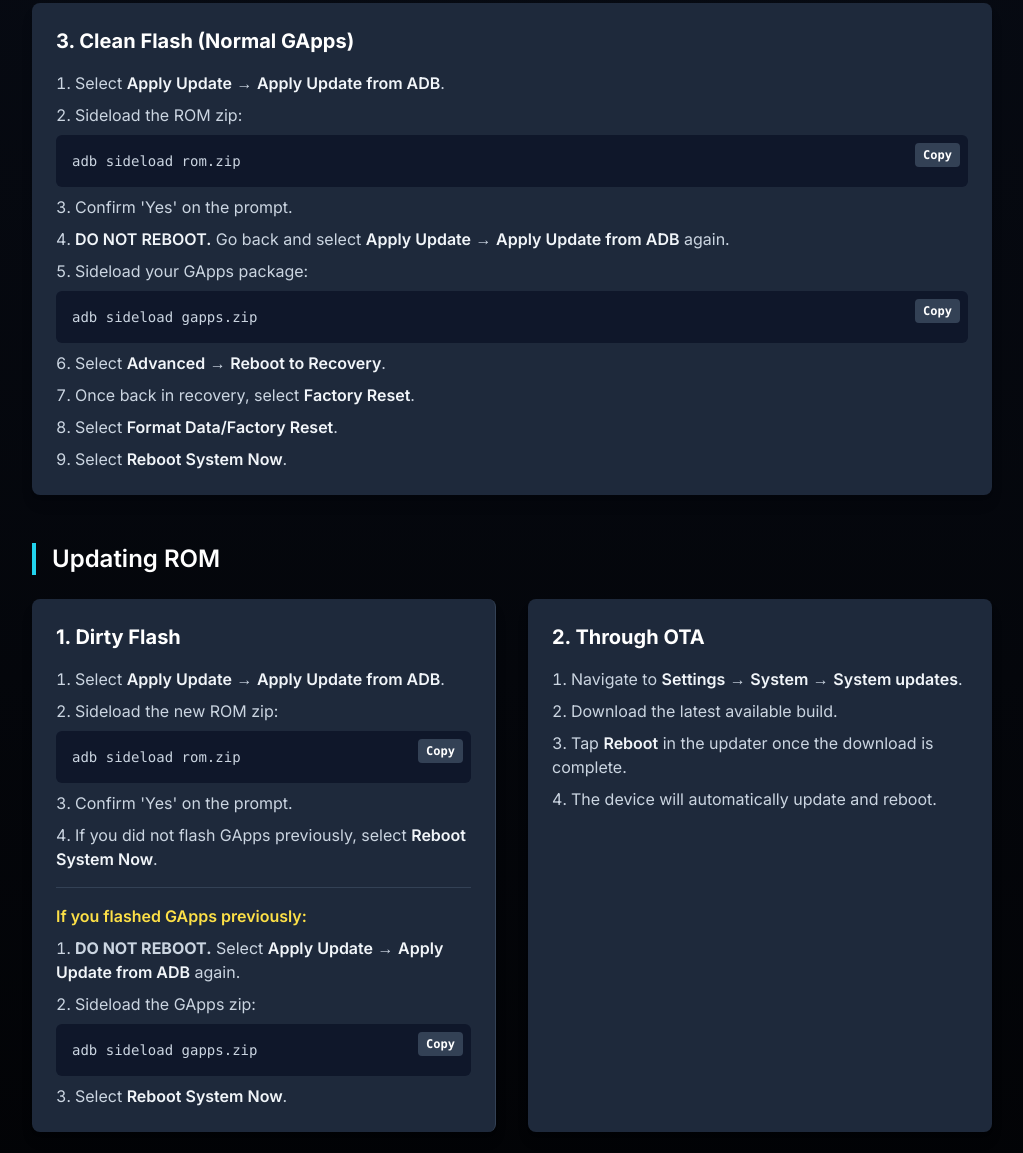
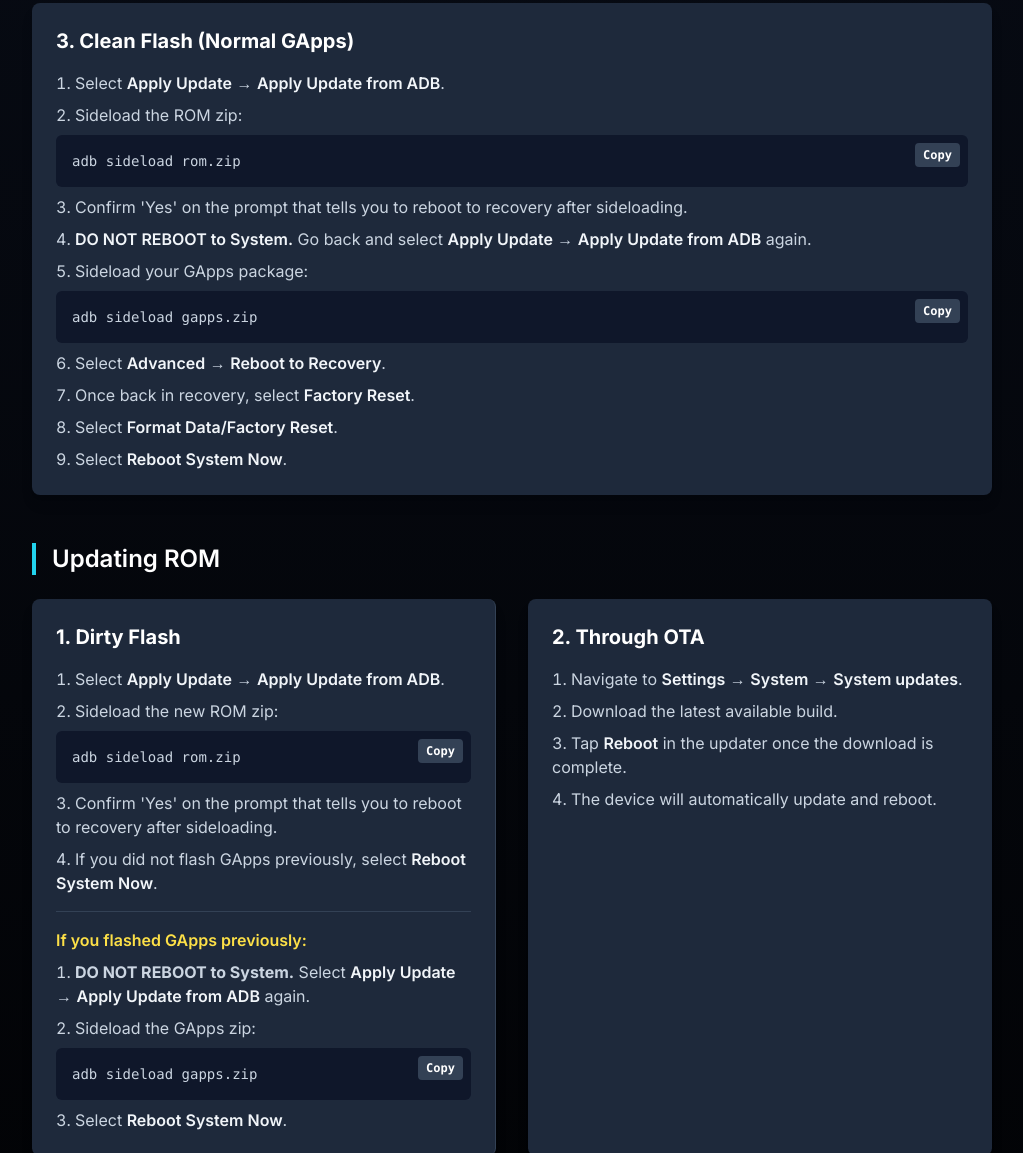
Before and after one commit to Karan-Frost/flashing-guide-veux, a plain HTML site: page index.html in a window 1280 px wide. Shown: the part 2408-3561 px from the top of the page, without its empty margins (128-1151 px from the left). Drawn offline with nearby package versions, Linux system fonts and the light colour scheme.

Commit message:
Simplify instructions

```diff
--- a/index.html
+++ b/index.html
@@ -114,7 +114,7 @@
                             <li>Select <span class="font-semibold text-slate-100">Apply Update</span> &rarr; <span class="font-semibold text-slate-100">Apply Update from ADB</span>.</li>
                             <li>On your PC, run:</li>
                             <pre class="bg-slate-900 rounded-md p-4 text-sm relative my-2"><code class="text-slate-300">adb sideload rom.zip</code><button class="copy-btn absolute top-2 right-2 bg-slate-700 hover:bg-slate-600 text-white text-xs font-semibold py-1 px-2 rounded">Copy</button></pre>
-                            <li>Confirm 'Yes' on the prompt after sideloading.</li>
+                            <li>Confirm 'Yes' on the prompt that tells you to reboot to recovery after sideloading.</li>
                             <li>Select <span class="font-semibold text-slate-100">Factory Reset</span>.</li>
                             <li>Select <span class="font-semibold text-slate-100">Format Data/Factory Reset</span>.</li>
                             <li>Select <span class="font-semibold text-slate-100">Reboot System Now</span>.</li>
@@ -126,7 +126,7 @@
                         <h3 class="text-xl font-bold text-white mb-4">2. Clean Flash (Sandbox GApps)</h3>
                         <p class="mb-4">Follow steps 1-6 from the <span class="font-semibold text-slate-100">Clean Flash (Vanilla)</span> method above.</p>
                         <ol class="list-decimal list-inside space-y-2" start="7">
-                            <li>After rebooting, download and install the <a href="https://github.com/GrapheneOS/AppStore/releases" target="_blank" class="text-cyan-400 hover:text-cyan-300 underline">GrapheneOS App Store</a>.</li>
+                            <li>After rebooting to system, download and install the <a href="https://github.com/GrapheneOS/AppStore/releases" target="_blank" class="text-cyan-400 hover:text-cyan-300 underline">GrapheneOS App Store</a>.</li>
                             <li>Open the app and install Google Play services, Google Services Framework and Google Play Store.</li>
                         </ol>
                         <div class="mt-4 flex flex-col md:flex-row gap-4 items-center bg-slate-700/50 p-4 rounded-lg">
@@ -145,8 +145,8 @@
                              <li>Select <span class="font-semibold text-slate-100">Apply Update</span> &rarr; <span class="font-semibold text-slate-100">Apply Update from ADB</span>.</li>
                             <li>Sideload the ROM zip:</li>
                             <pre class="bg-slate-900 rounded-md p-4 text-sm relative my-2"><code class="text-slate-300">adb sideload rom.zip</code><button class="copy-btn absolute top-2 right-2 bg-slate-700 hover:bg-slate-600 text-white text-xs font-semibold py-1 px-2 rounded">Copy</button></pre>
-                            <li>Confirm 'Yes' on the prompt.</li>
-                            <li><span class="font-semibold text-slate-100">DO NOT REBOOT.</span> Go back and select <span class="font-semibold text-slate-100">Apply Update</span> &rarr; <span class="font-semibold text-slate-100">Apply Update from ADB</span> again.</li>
+                            <li>Confirm 'Yes' on the prompt that tells you to reboot to recovery after sideloading.</li>
+                            <li><span class="font-semibold text-slate-100">DO NOT REBOOT to System.</span> Go back and select <span class="font-semibold text-slate-100">Apply Update</span> &rarr; <span class="font-semibold text-slate-100">Apply Update from ADB</span> again.</li>
                             <li>Sideload your GApps package:</li>
                             <pre class="bg-slate-900 rounded-md p-4 text-sm relative my-2"><code class="text-slate-300">adb sideload gapps.zip</code><button class="copy-btn absolute top-2 right-2 bg-slate-700 hover:bg-slate-600 text-white text-xs font-semibold py-1 px-2 rounded">Copy</button></pre>
                             <li>Select <span class="font-semibold text-slate-100">Advanced</span> &rarr; <span class="font-semibold text-slate-100">Reboot to Recovery</span>.</li>
@@ -168,13 +168,13 @@
                             <li>Select <span class="font-semibold text-slate-100">Apply Update</span> &rarr; <span class="font-semibold text-slate-100">Apply Update from ADB</span>.</li>
                             <li>Sideload the new ROM zip:</li>
                             <pre class="bg-slate-900 rounded-md p-4 text-sm relative my-2"><code class="text-slate-300">adb sideload rom.zip</code><button class="copy-btn absolute top-2 right-2 bg-slate-700 hover:bg-slate-600 text-white text-xs font-semibold py-1 px-2 rounded">Copy</button></pre>
-                            <li>Confirm 'Yes' on the prompt.</li>
+                            <li>Confirm 'Yes' on the prompt that tells you to reboot to recovery after sideloading.</li>
                             <li>If you did not flash GApps previously, select <span class="font-semibold text-slate-100">Reboot System Now</span>.</li>
                         </ol>
                         <div class="mt-4 border-t border-slate-700 pt-4">
                             <p class="font-semibold text-yellow-300">If you flashed GApps previously:</p>
                             <ol class="list-decimal list-inside space-y-2 mt-2">
-                                <li><span class="font-bold">DO NOT REBOOT.</span> Select <span class="font-semibold text-slate-100">Apply Update</span> &rarr; <span class="font-semibold text-slate-100">Apply Update from ADB</span> again.</li>
+                                <li><span class="font-bold">DO NOT REBOOT to System.</span> Select <span class="font-semibold text-slate-100">Apply Update</span> &rarr; <span class="font-semibold text-slate-100">Apply Update from ADB</span> again.</li>
                                 <li>Sideload the GApps zip:</li>
                                  <pre class="bg-slate-900 rounded-md p-4 text-sm relative my-2"><code class="text-slate-300">adb sideload gapps.zip</code><button class="copy-btn absolute top-2 right-2 bg-slate-700 hover:bg-slate-600 text-white text-xs font-semibold py-1 px-2 rounded">Copy</button></pre>
                                 <li>Select <span class="font-semibold text-slate-100">Reboot System Now</span>.</li>
```
